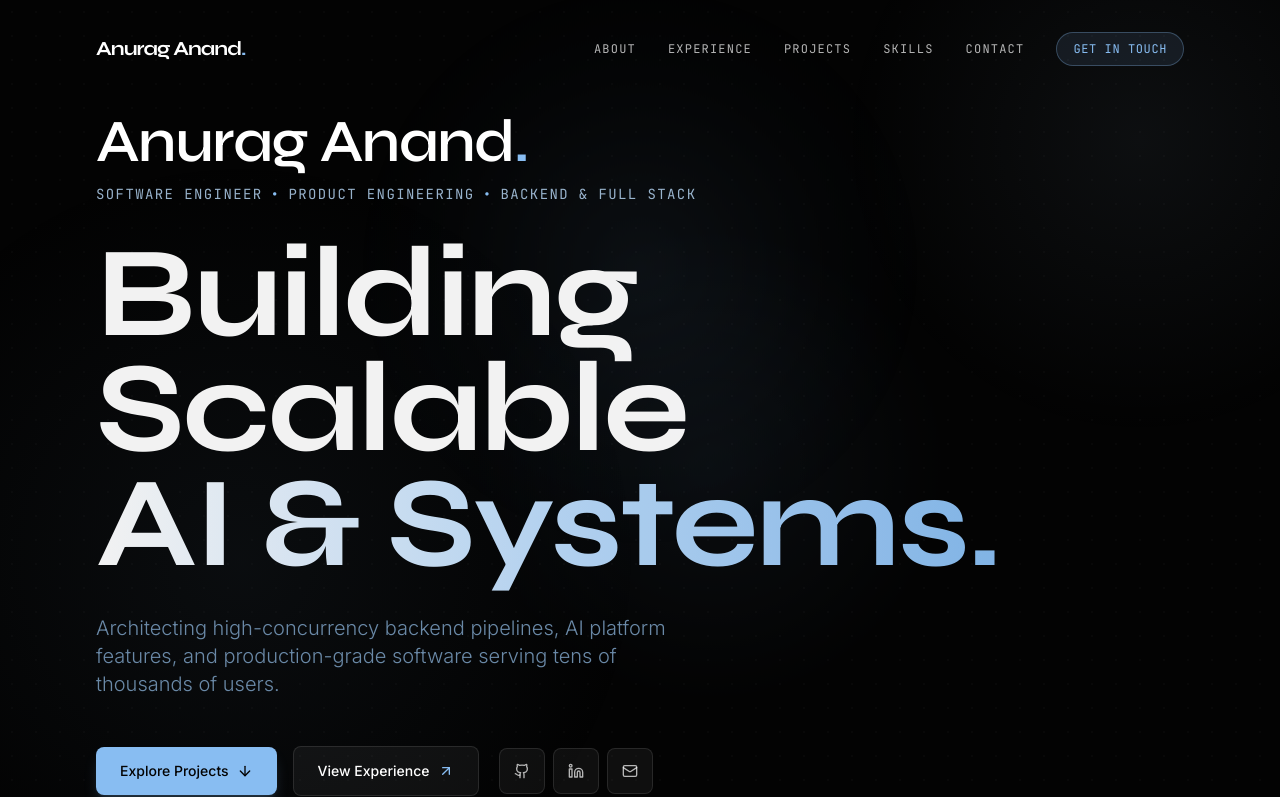
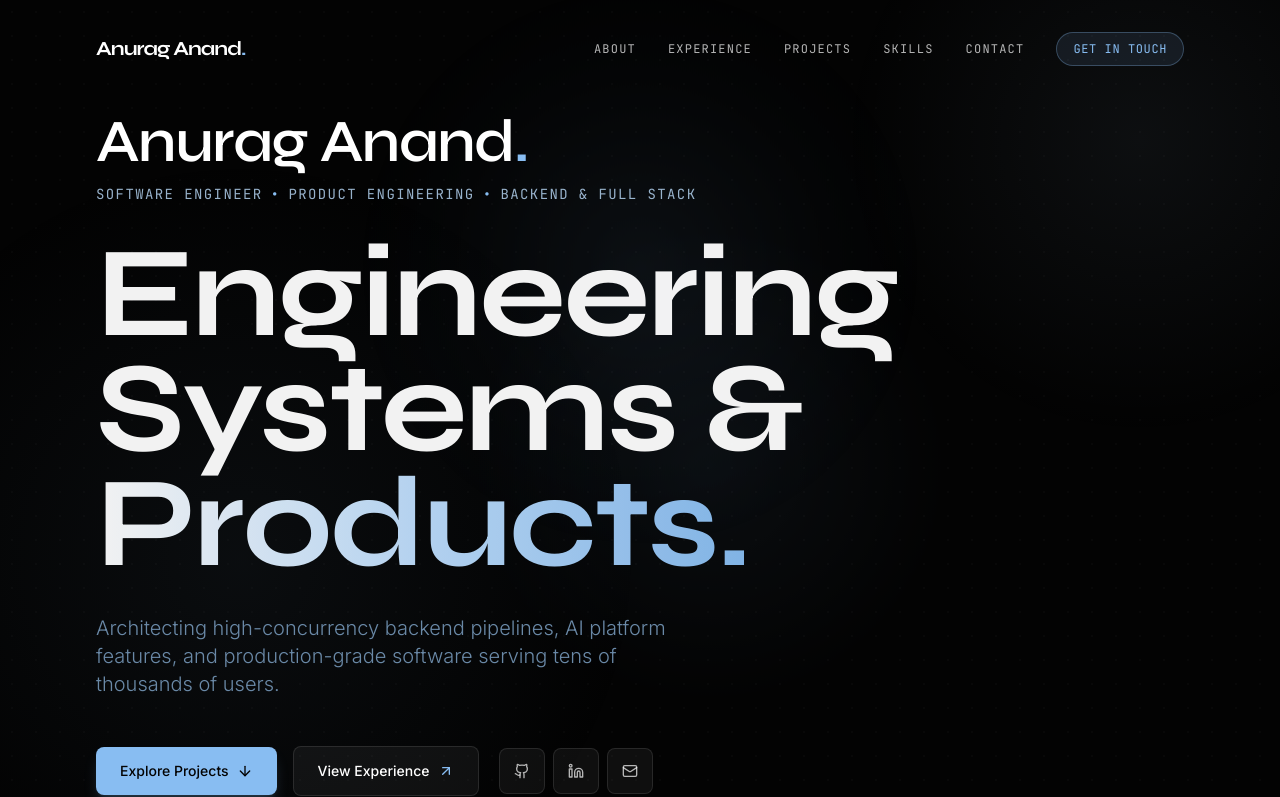
Before and after one commit to anuragged/MyPortfolio, a React (Vite) app: page / in a window 1280 px wide. Shown: the top 797 px of the page. Built offline with nearby package versions, Linux system fonts and the light colour scheme.

Commit message:
Hero: Update headline to 'Engineering Systems & Products.'

```diff
--- a/src/components/Hero.tsx
+++ b/src/components/Hero.tsx
@@ -34,9 +34,9 @@ const Hero: React.FC = () => {
           </div>
 
           <h1 className="text-display-md md:text-display-lg font-bold text-white leading-[0.92] tracking-tighter opacity-95">
-            Building<br />
-            Scalable<br />
-            <span className="text-transparent bg-clip-text bg-gradient-to-r from-white via-brand-light to-brand-main">AI & Systems.</span>
+            Engineering<br />
+            Systems &<br />
+            <span className="text-transparent bg-clip-text bg-gradient-to-r from-white via-brand-light to-brand-main">Products.</span>
           </h1>
 
           <div className="max-w-xl mt-6 md:mt-8">
--- a/src/i18n/config.ts
+++ b/src/i18n/config.ts
@@ -13,7 +13,7 @@ const resources = {
         blog: 'Blog'
       },
       hero: {
-        title: 'Building Scalable AI & Systems',
+        title: 'Engineering Systems & Products.',
         subtitle: 'Software Engineer | Product Engineering | Backend / Full Stack',
         cta: "Let's Connect",
         walletConnect: 'Connect'
```
